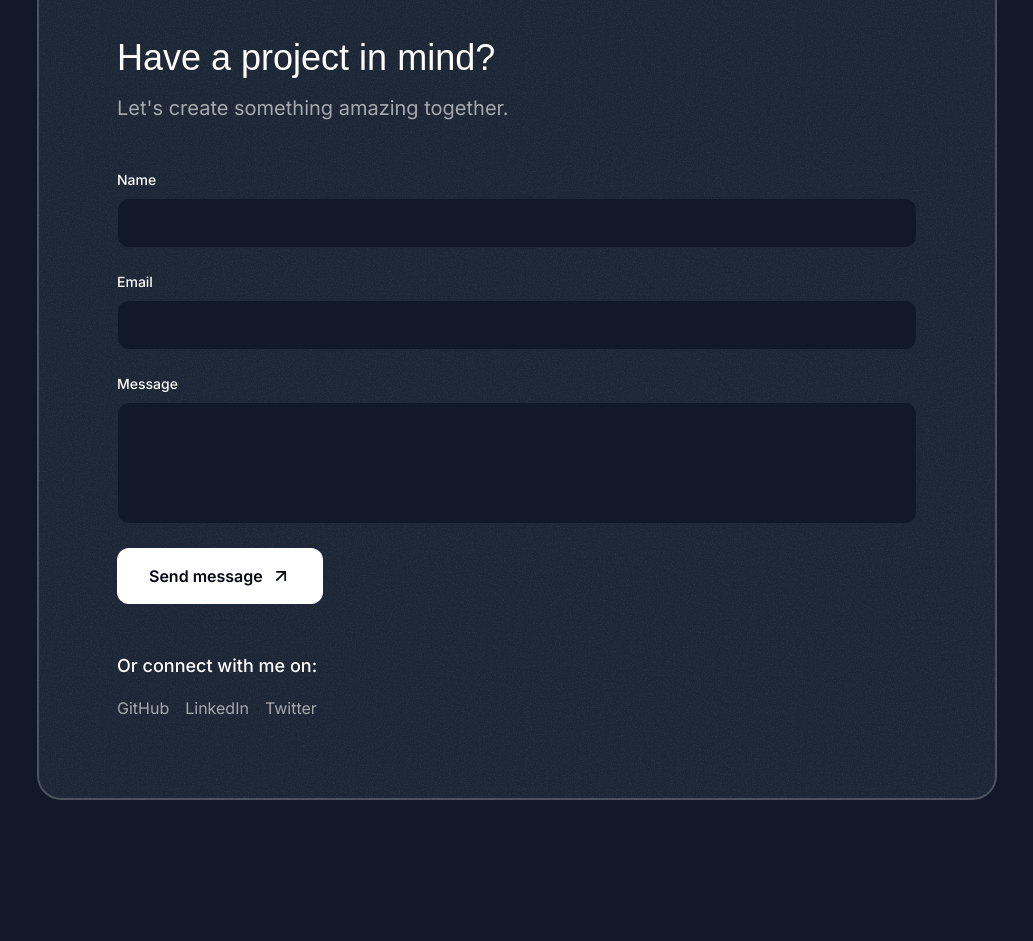
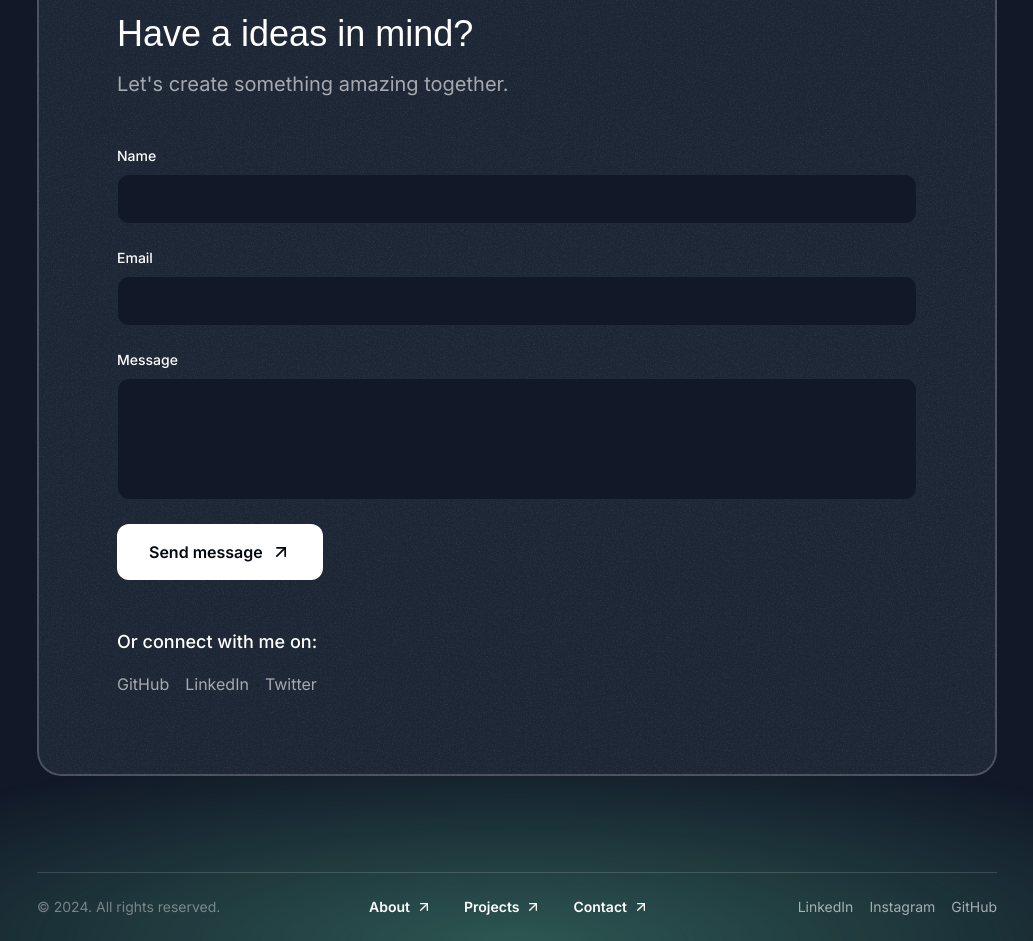
Before and after one commit to IvanGoranov02/Portfolio-Next, a Next.js app: page / in a window 1280 px wide. Shown: the part 5930-6871 px from the top of the page, without its empty margins (123-1156 px from the left). Before the commit the page ends 6826 px from the top, so only its background shows below. Built offline with nearby package versions, Linux system fonts and the light colour scheme; a web font is replaced by a local one.

Commit message:
refactor: Simplify Contact section and update page layout

```diff
--- a/src/app/page.tsx
+++ b/src/app/page.tsx
@@ -5,7 +5,7 @@ import { ProjectsSection } from "@/sections/Projects";
 import { TapeSection } from "@/sections/Tape";
 import { TestimonialsSection } from "@/sections/Testimonials";
 import { Footer } from "@/sections/Footer";
-import { ContactSection } from "@/sections/Contact";
+import { ContactSection } from "@/sections/ContactForm";
 export default function Home() {
   return (
     <div>
@@ -15,8 +15,8 @@ export default function Home() {
       <TapeSection />
       <TestimonialsSection />
       <AboutSection />
+      <ContactSection />
       <Footer />
-      <ContactSection />
     </div>
   );
 }
--- /dev/null
+++ b/src/sections/ContactForm.tsx
@@ -0,0 +1,155 @@
+"use client";
+
+import { motion } from "framer-motion";
+import { SectionHeader } from "@/components/SectionHeader";
+import { Card } from "@/components/Card";
+import ArrowUpIcon from "@/assets/icons/arrow-up-right.svg";
+import { useState } from "react";
+
+export const ContactSection = () => {
+  const [formData, setFormData] = useState({
+    name: "",
+    email: "",
+    message: "",
+  });
+
+  const handleSubmit = (e: React.FormEvent) => {
+    e.preventDefault();
+    // Here you would typically send the form data to your backend
+    console.log("Form submitted:", formData);
+  };
+
+  const handleChange = (
+    e: React.ChangeEvent<HTMLInputElement | HTMLTextAreaElement>
+  ) => {
+    const { name, value } = e.target;
+    setFormData((prev) => ({ ...prev, [name]: value }));
+  };
+
+  return (
+    <section className="py-16 lg:py-24">
+      <div className="container">
+        <SectionHeader
+          title="Let's work together"
+          description="I'm always open to discussing new projects, creative ideas or opportunities to be part of your visions."
+          eyebrow="Get in touch"
+        />
+        <motion.div
+          initial={{ opacity: 0, y: 20 }}
+          whileInView={{ opacity: 1, y: 0 }}
+          transition={{ duration: 0.5 }}
+          viewport={{ once: true }}
+          className="mt-10 md:mt-20"
+        >
+          <Card className="p-8 md:p-12 lg:p-20">
+            <div className="flex flex-col gap-8 md:gap-12">
+              <motion.div
+                initial={{ opacity: 0, y: 20 }}
+                whileInView={{ opacity: 1, y: 0 }}
+                transition={{ duration: 0.5, delay: 0.1 }}
+                viewport={{ once: true }}
+                className="flex flex-col gap-4"
+              >
+                <h3 className="text-2xl font-serif md:text-4xl">
+                  Have a ideas in mind?
+                </h3>
+                <p className="text-white/60 text-lg md:text-xl">
+                  Let's create something amazing together.
+                </p>
+              </motion.div>
+
+              <form onSubmit={handleSubmit} className="flex flex-col gap-6">
+                <div className="flex flex-col gap-2">
+                  <label htmlFor="name" className="text-sm font-medium">
+                    Name
+                  </label>
+                  <input
+                    type="text"
+                    id="name"
+                    name="name"
+                    value={formData.name}
+                    onChange={handleChange}
+                    className="bg-gray-900 border border-gray-800 rounded-xl px-4 py-3 focus:outline-none focus:ring-2 focus:ring-white/20"
+                    required
+                  />
+                </div>
+
+                <div className="flex flex-col gap-2">
+                  <label htmlFor="email" className="text-sm font-medium">
+                    Email
+                  </label>
+                  <input
+                    type="email"
+                    id="email"
+                    name="email"
+                    value={formData.email}
+                    onChange={handleChange}
+                    className="bg-gray-900 border border-gray-800 rounded-xl px-4 py-3 focus:outline-none focus:ring-2 focus:ring-white/20"
+                    required
+                  />
+                </div>
+
+                <div className="flex flex-col gap-2">
+                  <label htmlFor="message" className="text-sm font-medium">
+                    Message
+                  </label>
+                  <textarea
+                    id="message"
+                    name="message"
+                    value={formData.message}
+                    onChange={handleChange}
+                    rows={4}
+                    className="bg-gray-900 border border-gray-800 rounded-xl px-4 py-3 focus:outline-none focus:ring-2 focus:ring-white/20 resize-none"
+                    required
+                  />
+                </div>
+
+                <motion.button
+                  initial={{ opacity: 0, y: 20 }}
+                  whileInView={{ opacity: 1, y: 0 }}
+                  transition={{ duration: 0.5, delay: 0.2 }}
+                  viewport={{ once: true }}
+                  type="submit"
+                  className="inline-flex items-center gap-2 bg-white text-gray-950 px-8 py-4 rounded-xl font-semibold w-fit hover:bg-white/90 transition-colors"
+                >
+                  <span>Send message</span>
+                  <ArrowUpIcon className="size-5" />
+                </motion.button>
+              </form>
+
+              <div className="flex flex-col gap-4">
+                <h4 className="text-lg font-medium">Or connect with me on:</h4>
+                <div className="flex gap-4">
+                  <a
+                    href="https://github.com"
+                    target="_blank"
+                    rel="noopener noreferrer"
+                    className="text-white/60 hover:text-white transition-colors"
+                  >
+                    GitHub
+                  </a>
+                  <a
+                    href="https://linkedin.com"
+                    target="_blank"
+                    rel="noopener noreferrer"
+                    className="text-white/60 hover:text-white transition-colors"
+                  >
+                    LinkedIn
+                  </a>
+                  <a
+                    href="https://twitter.com"
+                    target="_blank"
+                    rel="noopener noreferrer"
+                    className="text-white/60 hover:text-white transition-colors"
+                  >
+                    Twitter
+                  </a>
+                </div>
+              </div>
+            </div>
+          </Card>
+        </motion.div>
+      </div>
+    </section>
+  );
+};
--- a/src/sections/Footer.tsx
+++ b/src/sections/Footer.tsx
@@ -1,3 +1,51 @@
+import ArrowUpRightIcon from "@/assets/icons/arrow-up-right.svg";
+
+const footerLinks = [
+  { title: "About" },
+  { title: "Projects" },
+  { title: "Contact" },
+];
+
+const socialLinks = [
+  { title: "LinkedIn", url: "https://linkedin.com" },
+  { title: "Instagram", url: "https://instagram.com" },
+  { title: "GitHub", url: "https://github.com" },
+];
+
 export const Footer = () => {
-  return <div>Footer Section</div>;
+  return (
+    <footer className="relative -z-10 overflow-x-clip">
+      <div className="absolute h-[400px] w-[1600px] bottom-0 left-1/2 -translate-x-1/2 bg-emerald-300/30 [mask-image:radial-gradient(50%_50%_at_bottom_center,black,transparent)] -z-10"></div>
+      <div className="container">
+        <div className="border-t border-white/15 py-6 text-sm flex flex-col md:flex-row md:justify-between items-center gap-8">
+          <div className="text-white/40">© 2024. All rights reserved.</div>
+          <nav className="flex flex-col md:flex-row items-center gap-8">
+            {footerLinks.map((link) => (
+              <a
+                href="#"
+                key={link.title}
+                className="inline-flex items-center gap-1.5"
+              >
+                <span className="font-semibold">{link.title}</span>
+                <ArrowUpRightIcon className="size-4" />
+              </a>
+            ))}
+          </nav>
+          <nav className="flex items-center gap-4">
+            {socialLinks.map((link) => (
+              <a
+                href={link.url}
+                key={link.title}
+                target="_blank"
+                rel="noopener noreferrer"
+                className="text-white/60 hover:text-white transition-colors"
+              >
+                {link.title}
+              </a>
+            ))}
+          </nav>
+        </div>
+      </div>
+    </footer>
+  );
 };
```
